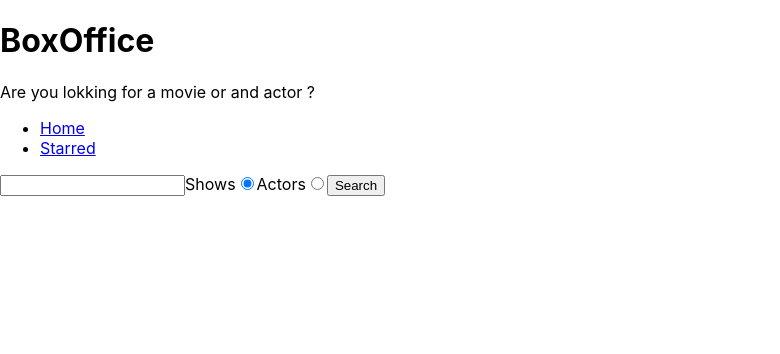
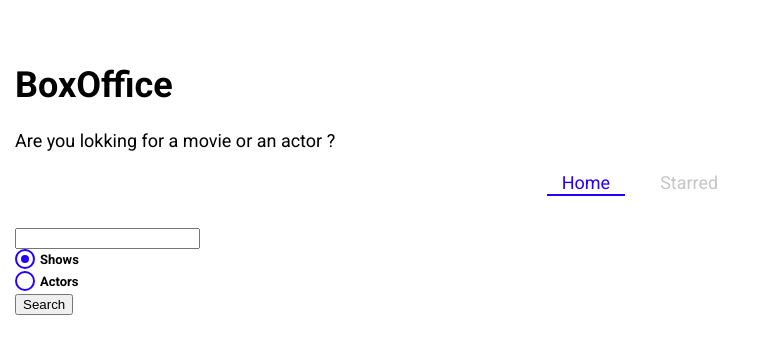
Before and after one commit to yugkumawat-123/box-office-app, a React (Create React App) app: page / in a window 1280 px wide. Shown: the top 354 px of the page, without its empty margins (0-780 px from the left). Built offline with nearby package versions, Linux system fonts and the light colour scheme.

Commit message:
installed styled components . Create global theme with sc . craeted custom  radio. use Navlink from react-router to style active link

```diff
--- a/package.json
+++ b/package.json
@@ -8,6 +8,7 @@
     "react-dom": "^18.3.1",
     "react-router-dom": "^6.24.0",
     "react-scripts": "5.0.1",
+    "styled-components": "^6.1.11",
     "web-vitals": "^2.1.4",
     "workbox-background-sync": "^6.6.0",
     "workbox-broadcast-update": "^6.6.0",
--- a/public/index.html
+++ b/public/index.html
@@ -1,11 +1,14 @@
-<!DOCTYPE html>
+<!doctype html>
 <html lang="en">
   <head>
     <meta charset="utf-8" />
     <link rel="icon" href="%PUBLIC_URL%/favicon.ico" />
     <meta name="viewport" content="width=device-width, initial-scale=1" />
     <meta name="theme-color" content="#000000" />
-    <meta name="description" content="Web site created using create-react-app" />
+    <meta
+      name="description"
+      content="Web site created using create-react-app"
+    />
     <link rel="apple-touch-icon" href="%PUBLIC_URL%/logo192.png" />
     <!--
       manifest.json provides metadata used when your web app is installed on a
@@ -21,7 +24,11 @@
       work correctly both with client-side routing and a non-root public URL.
       Learn how to configure a non-root public URL by running `npm run build`.
     -->
-    <title>React App</title>
+    <link
+      href="https://fonts.googleapis.com/css?family=Roboto:300,400,700,&display=swap"
+      rel="stylesheet"
+    />
+    <title>Box Office</title>
   </head>
   <body>
     <noscript>You need to enable JavaScript to run this app.</noscript>
--- a/src/App.jsx
+++ b/src/App.jsx
@@ -4,12 +4,14 @@ import Home from './pages/Home';
 import Starred from './pages/Starred';
 import Show from './pages/Show';
 import MainLayout from './components/MainLayout';
+import { GlobalTheme } from './theme';
 
 const queryClient = new QueryClient();
 
 function App() {
   return (
     <QueryClientProvider client={queryClient}>
+      <GlobalTheme>
         <BrowserRouter>
           <Routes>
             <Route element={<MainLayout />}>
@@ -19,22 +21,9 @@ function App() {
 
             <Route path="/show/:showId" element={<Show />} />
             <Route path="*" element={<div>Not Found</div>} />
-
-          {/* <Route path="/" element={<App />}>
-      <Route index element={<Home />} />
-      <Route path="teams" element={<Teams />}>
-        <Route path=":teamId" element={<Team />} />
-        <Route path="new" element={<NewTeamForm />} />
-        <Route index element={<LeagueStandings />} />
-      </Route>
-    </Route>
-    <Route element={<PageLayout />}>
-      <Route path="/privacy" element={<Privacy />} />
-      <Route path="/tos" element={<Tos />} />
-    </Route>
-    <Route path="contact-us" element={<Contact />} /> */}
           </Routes>
         </BrowserRouter>
+      </GlobalTheme>
     </QueryClientProvider>
   );
 }
--- a/src/components/AppTitle.jsx
+++ b/src/components/AppTitle.jsx
@@ -1,7 +1,7 @@
 export default function AppTitle(props) {
   const {
     title = 'BoxOffice',
-    subtitle = 'Are you lokking for a movie or and actor ?',
+    subtitle = 'Are you lokking for a movie or an actor ?',
   } = props;
   return (
     <div>
--- /dev/null
+++ b/src/components/CustomRadio.jsx
@@ -0,0 +1,59 @@
+import styled from 'styled-components';
+
+const CustomRadio = ({ label, ...inputProps }) => {
+  //...inputProps is a spread operator in this all values of customradio will be saved
+  return (
+    <StyledRadio>
+      {label}
+      <input {...inputProps} type="radio" />
+      <span />
+    </StyledRadio>
+  );
+};
+export default CustomRadio;
+
+const StyledRadio = styled.label`
+  display: block;
+  position: relative;
+  padding-left: 25px;
+  cursor: pointer;
+  font-size: 13px;
+  user-select: none;
+  font-weight: 700;
+  line-height: 1.65;
+  input {
+    position: absolute;
+    opacity: 0;
+    cursor: pointer;
+  }
+  span {
+    position: absolute;
+    top: 0;
+    left: 0;
+    height: 16px;
+    width: 16px;
+    background-color: #fff;
+    border: 2px solid ${({ theme }) => theme.mainColors.blue};
+    border-radius: 50%;
+  }
+  input:checked ~ span {
+    background-color: #fff;
+    border: 2px solid ${({ theme }) => theme.mainColors.blue};
+  }
+  span:after {
+    content: '';
+    position: absolute;
+    display: none;
+  }
+  input:checked ~ span:after {
+    display: block;
+  }
+  span:after {
+    top: 4px;
+    left: 4px;
+    width: 8px;
+    height: 8px;
+    border-radius: 50%;
+    background: ${({ theme }) => theme.mainColors.blue};
+  }
+`;
--- a/src/components/Navs.jsx
+++ b/src/components/Navs.jsx
@@ -1,4 +1,5 @@
-import { Link } from 'react-router-dom';
+import styled from 'styled-components';
+import { NavLink } from 'react-router-dom';
 
 const LINKS = [
   {
@@ -14,14 +15,57 @@ const LINKS = [
 const Navs = () => {
   return (
     <div>
-      <ul>
+      <NavList>
         {LINKS.map(item => (
           <li key={item.to}>
-            <Link to={item.to}>{item.text}</Link>
+            <LinkStyled to={item.to}>{item.text}</LinkStyled>
           </li>
         ))}
-      </ul>
+      </NavList>
     </div>
   );
 };
+
 export default Navs;
+
+const NavList = styled.ul`
+  display: flex;
+  justify-content: center;
+  list-style: none;
+  margin: 0 0 30px;
+  padding: 0;
+  li {
+    margin: 0 10px;
+  }
+`;
+
+const LinkStyled = styled(NavLink)`
+  display: block;
+  padding: 3px 15px;
+  position: relative;
+  text-decoration: none;
+  color: ${({ theme }) => theme.mainColors.gray};
+  &.active {
+    color: ${({ theme }) => theme.mainColors.blue};
+    &:after {
+      content: '';
+      position: absolute;
+      display: block;
+      height: 2px;
+      left: 0%;
+      bottom: 0;
+      background-color: ${({ theme }) => theme.mainColors.blue};
+      animation: slide-in 0.3s ease-in forwards;
+      @keyframes slide-in {
+        from {
+          left: 50%;
+          width: 0;
+        }
+        to {
+          left: 0%;
+          width: 100%;
+        }
+      }
+    }
+  }
+`;
--- a/src/components/SearchForm.jsx
+++ b/src/components/SearchForm.jsx
@@ -1,5 +1,6 @@
 import { useState } from 'react';
 import { useSearchStr } from '../lib/useSearchStr.js';
+import CustomRadio from './CustomRadio.jsx';
 
 const SearchForm = ({ onSearch }) => {
   const [seacrhStr, setSeacrhStr] = useSearchStr('');
@@ -28,27 +29,21 @@ const SearchForm = ({ onSearch }) => {
     <form onSubmit={onSubmit}>
       <input type="text" value={seacrhStr} onChange={onSearchInputChange} />
 
-      <label>
-        Shows
-        <input
-          type="radio"
+      <CustomRadio
+        label="Shows"
         name="search-option"
         value="shows"
         checked={searchOption === 'shows'}
         onChange={onRadioChange}
       />
-      </label>
 
-      <label>
-        Actors
-        <input
-          type="radio"
+      <CustomRadio
+        label="Actors"
         name="search-option"
         value="Actors"
         checked={searchOption === 'Actors'}
         onChange={onRadioChange}
       />
-      </label>
 
       <button type="submit">Search</button>
     </form>
--- a/src/index.jsx
+++ b/src/index.jsx
@@ -1,6 +1,5 @@
 import React from 'react';
 import ReactDOM from 'react-dom/client';
-import './index.css';
 import App from './App';
 import * as serviceWorkerRegistration from './serviceWorkerRegistration';
 import reportWebVitals from './reportWebVitals';
--- /dev/null
+++ b/src/theme.jsx
@@ -0,0 +1,30 @@
+import { ThemeProvider, createGlobalStyle } from 'styled-components';
+
+const theme = {
+  fontFamily: 'Roboto, sans-serif',
+  mainColors: {
+    blue: '#2400ff',
+    gray: '#c6c6c6',
+    dark: '#353535',
+  },
+};
+
+const GlobalStyles = createGlobalStyle`
+  body {
+    font-family: ${({ theme }) => theme.fontFamily};
+    font-size: 18px;
+    margin: 0;
+    padding-top: 40px;
+    padding-left: 15px;
+    padding-right: 15px;
+  }
+`;
+
+export const GlobalTheme = ({ children }) => {
+  return (
+    <ThemeProvider theme={theme}>
+      <GlobalStyles />
+      {children}
+    </ThemeProvider>
+  );
+};
```
Also changed, not shown: 1 other file (tests, documents, lock files or other folders). Lines whose indentation alone changed are shown as unchanged.
